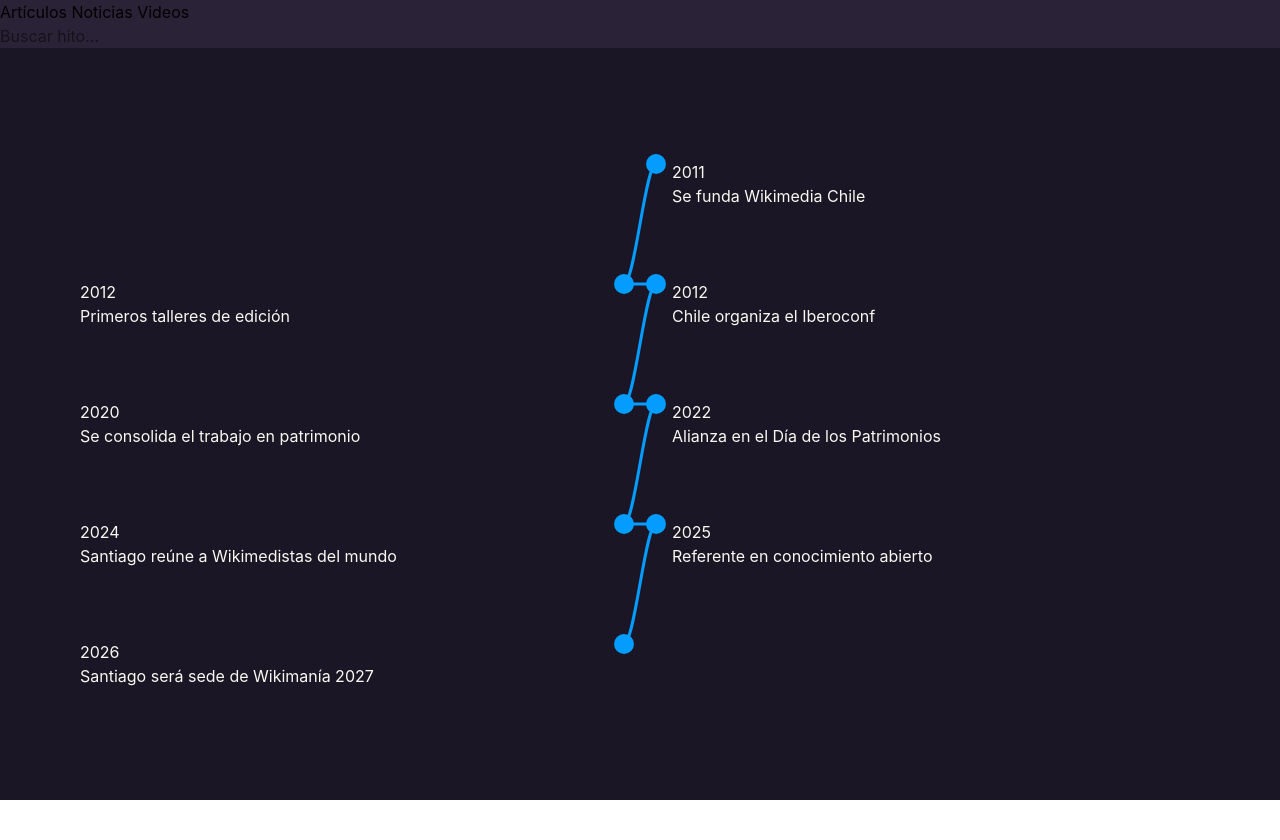
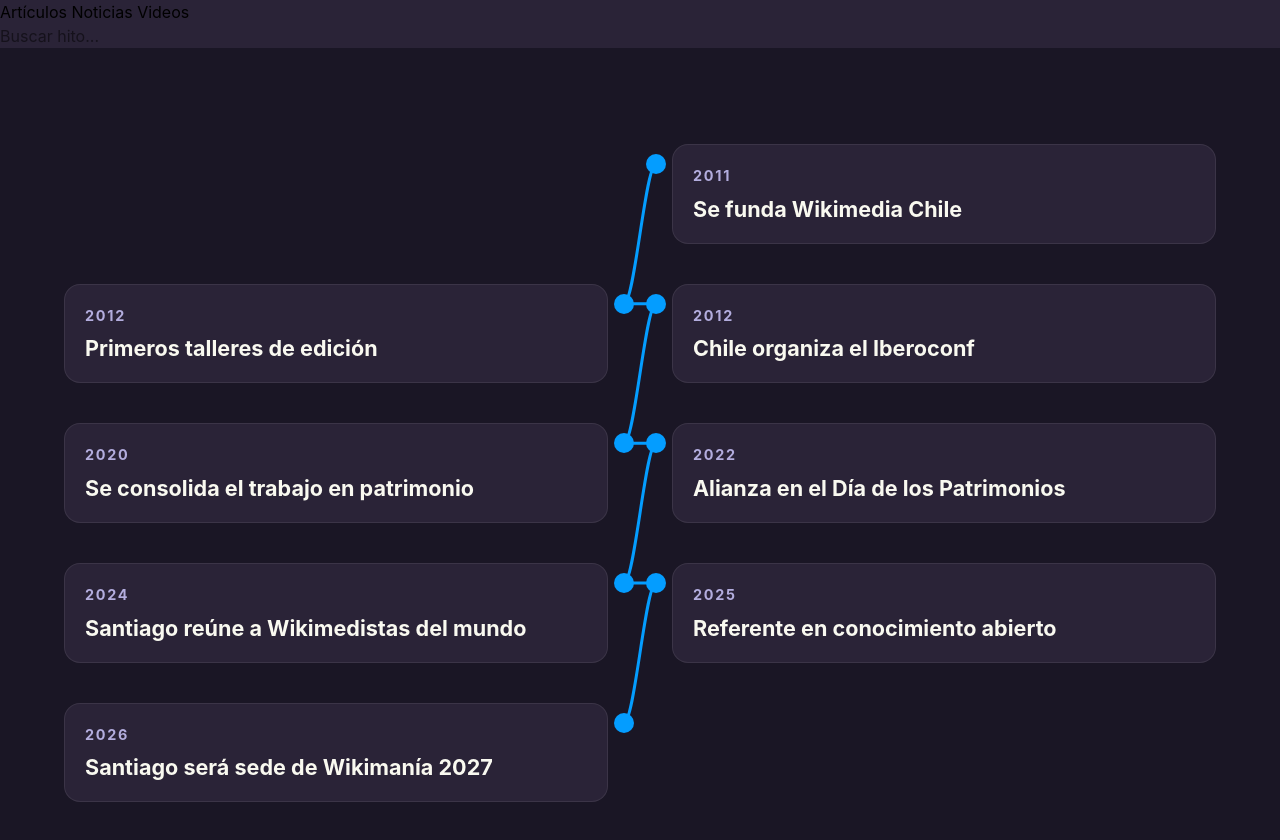
Before and after one commit to tromvn/wikimedia-cl-15, a website built with Vite: page index.html in a window 1280 px wide. Before the commit the page ends 800 px from the top, so only its background shows below. Built offline with nearby package versions, Linux system fonts and the light colour scheme.

Commit message:
style(timeline): convertir los hitos en tarjetas visuales

```diff
--- a/src/style.css
+++ b/src/style.css
@@ -43,7 +43,52 @@
 }
 
 .hito-card {
-    padding: 1rem;
+    position: relative;
+
+    padding: 1.25rem;
+
+    border-radius: 1rem;
+
+    background: var(--color-surface);
+
+    border: 1px solid rgba(255, 255, 255, 0.08);
+
+    transition:
+        transform 180ms ease,
+        border-color 180ms ease,
+        box-shadow 180ms ease;
+}
+
+.hito-card:hover {
+    transform: translateY(-3px);
+
+    border-color: var(--color-brand);
+
+    box-shadow: 0 8px 24px rgba(0, 0, 0, 0.25);
+}
+
+.hito-year {
+    display: block;
+
+    margin-bottom: 0.5rem;
+
+    font-size: 0.9rem;
+
+    font-weight: 700;
+
+    letter-spacing: 0.12em;
+
+    text-transform: uppercase;
+
+    color: var(--color-brand);
+}
+
+.hito-title {
+    font-size: 1.35rem;
+
+    font-weight: 700;
+
+    line-height: 1.3;
 }
 
 .hito-marker {
@@ -64,6 +109,14 @@
 .hito:nth-child(even) .hito-marker {
     left: 0;
     transform: translateX(-50%);
+}
+
+.hito:nth-child(odd) .hito-card {
+    margin-right: 1rem;
+}
+
+.hito:nth-child(even) .hito-card {
+    margin-left: 1rem;
 }
 
 .timeline-svg {
```
